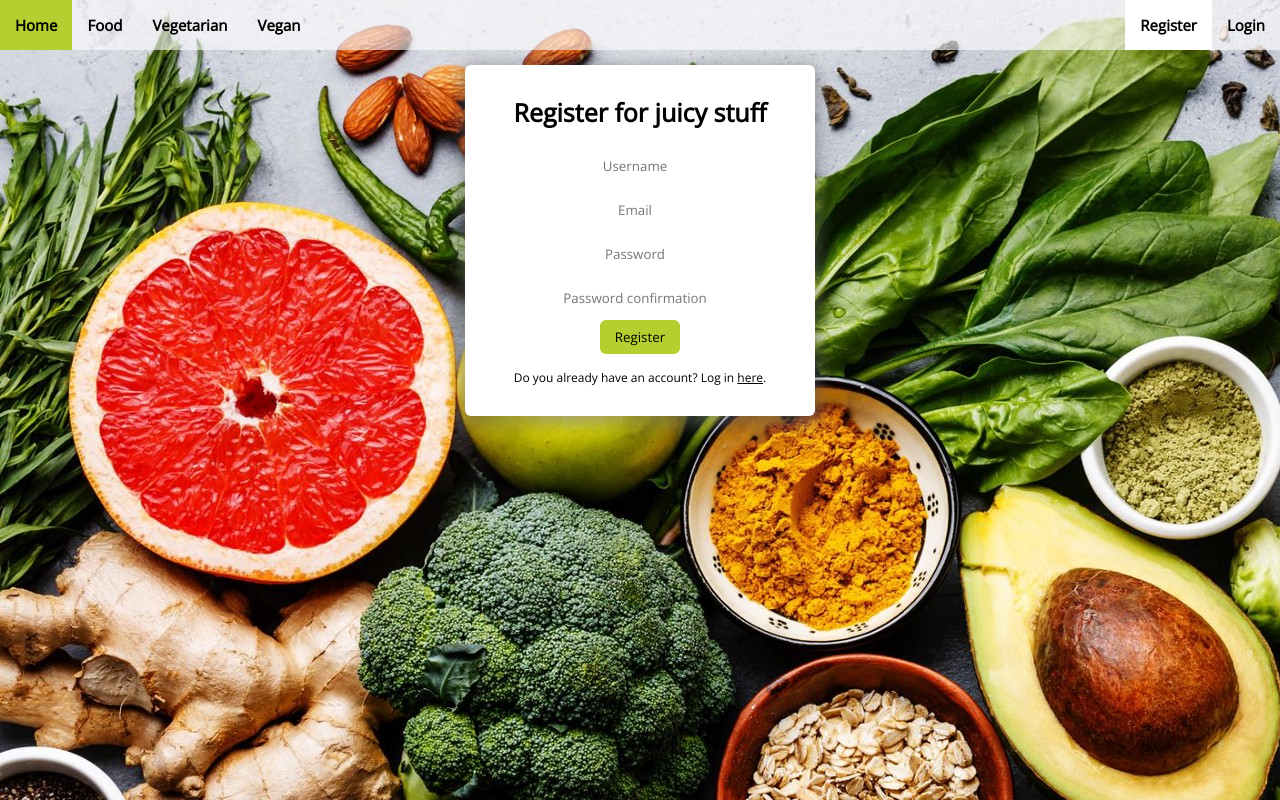
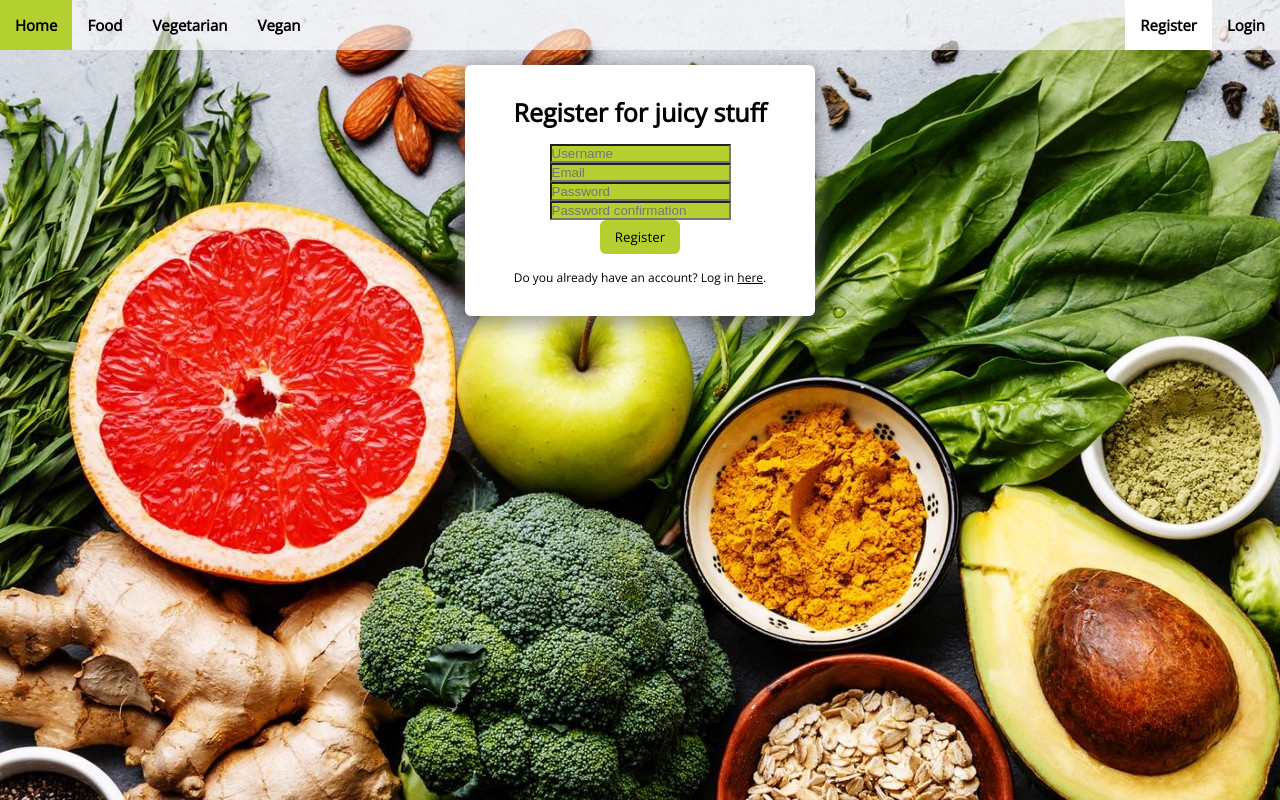
Before and after one commit to danielle076/eindproject_frontend_part2, a React (Create React App) app: page /register in a window 1280 px wide. Built offline with nearby package versions, Linux system fonts and the light colour scheme; no server answers.

Commit message:
reuse input

```diff
--- /dev/null
+++ b/src/components/input/Input.js
@@ -0,0 +1,13 @@
+import React from 'react';
+import styles from './Input.module.css';
+
+function Input({inputText, onChange, onKeyPress}) {
+    return <input type='number'
+                  placeholder={inputText}
+                  className={styles.input}
+                  onChange={onChange}
+                  onKeyPress={onKeyPress}
+    />
+}
+
+export default Input;
--- /dev/null
+++ b/src/components/input/Input.module.css
@@ -0,0 +1,9 @@
+.input {
+    text-align: center;
+    padding: 8px;
+    border-radius: 6px;
+    border: none;
+    vertical-align: middle;
+    margin: 0 10px 5px 0;
+    font-family: 'Open Sans', sans-serif, 'Roboto', sans-serif;
+}
--- a/src/pages/food/Food.js
+++ b/src/pages/food/Food.js
@@ -4,6 +4,7 @@ import axios from 'axios';
 import Nutrients from '../../components/nutrients/Nutrients'
 import {ReactComponent as LoadingIcon} from '../../assets/loading.svg'
 import Button from "../../components/button/Button";
+import Input from "../../components/input/Input";
 
 function Food() {
     const [food, setFood] = useState(null);
@@ -45,9 +46,8 @@ function Food() {
             {error && <p className={styles.error}>{error}</p>}
             <div>
                 <section className={styles.food}>
-                    <input
-                        type='number'
-                        placeholder='Enter calories'
+                    <Input
+                        inputText='Enter calories'
                         onChange={handleChange}
                         onKeyPress={handleKeyPress}
                     />
@@ -56,7 +56,7 @@ function Food() {
                             foodData();
                             setDisabled(true);
                         }}
-                        buttonText="Click for your daily meals"
+                        buttonText='Click for your daily meals'
                     />
                 </section>
                 {loading && <LoadingIcon className={styles.loader}/>}
--- a/src/pages/food/Food.module.css
+++ b/src/pages/food/Food.module.css
@@ -8,16 +8,6 @@ section {
     display: flex;
     align-items: center;
     justify-content: center;
-}
-
-input {
-    text-align: center;
-    padding: 8px;
-    border-radius: 6px;
-    border: none;
-    vertical-align: middle;
-    margin: 0 10px 5px 0;
-    font-family: 'Open Sans', sans-serif, 'Roboto', sans-serif;
 }
 
 .error {
--- a/src/pages/login/Login.js
+++ b/src/pages/login/Login.js
@@ -47,7 +47,7 @@ function Login() {
                 id="email"
                 placeholder="Email"
                 ref={emailRef} required
-                className="input"
+                className={styles.input}
             />
             <input
                 type="password"
@@ -55,7 +55,7 @@ function Login() {
                 id="password-field"
                 ref={passwordRef} required
                 placeholder="Password"
-                className="input"
+                className={styles.input}
             />
             <Button
                 disabled={loading}
--- a/src/pages/login/Login.module.css
+++ b/src/pages/login/Login.module.css
@@ -18,6 +18,11 @@
     text-align: center;
     margin-bottom: 15px;
     font-size: 25px;
+}
+
+.input {
+    background-color: hsl(70, 62%, 50%);
+    color: black;
 }
 
 .p {
--- a/src/pages/register/Register.js
+++ b/src/pages/register/Register.js
@@ -62,7 +62,7 @@ function Register() {
                 placeholder="Username"
                 ref={userNameRef}
                 required
-                className="input"
+                className={styles.input}
             />
             <input
                 type="email"
@@ -71,7 +71,7 @@ function Register() {
                 placeholder="Email"
                 ref={emailRef}
                 required
-                className="input"
+                className={styles.input}
             />
             <input
                 type="password"
@@ -79,7 +79,7 @@ function Register() {
                 id="password-field"
                 ref={passwordRef} required
                 placeholder="Password"
-                className="input"
+                className={styles.input}
             />
             <input
                 type="password"
@@ -87,7 +87,7 @@ function Register() {
                 id="confirmation-field"
                 placeholder="Password confirmation"
                 ref={passwordConfirmRef} required
-                className="input"
+                className={styles.input}
             />
             <Button
                 disabled={loading}
--- a/src/pages/register/Register.module.css
+++ b/src/pages/register/Register.module.css
@@ -18,6 +18,11 @@
     text-align: center;
     margin-bottom: 15px;
     font-size: 25px;
+}
+
+.input {
+    background-color: hsl(70, 62%, 50%);
+    color: black;
 }
 
 .p {
--- a/src/pages/vegan/Vegan.js
+++ b/src/pages/vegan/Vegan.js
@@ -4,6 +4,7 @@ import axios from 'axios';
 import Nutrients from '../../components/nutrients/Nutrients'
 import {ReactComponent as LoadingIcon} from '../../assets/loading.svg'
 import Button from "../../components/button/Button";
+import Input from "../../components/input/Input";
 
 function Vegan() {
     const [food, setFood] = useState(null);
@@ -45,9 +46,8 @@ function Vegan() {
             {error && <p className={styles.error}>{error}</p>}
             <div>
                 <section className={styles.food}>
-                    <input
-                        type='number'
-                        placeholder='Enter calories'
+                    <Input
+                        inputText='Enter calories'
                         onChange={handleChange}
                         onKeyPress={handleKeyPress}
                     />
--- a/src/pages/vegan/Vegan.module.css
+++ b/src/pages/vegan/Vegan.module.css
@@ -8,16 +8,6 @@ section {
     display: flex;
     align-items: center;
     justify-content: center;
-}
-
-input {
-    text-align: center;
-    padding: 8px;
-    border-radius: 6px;
-    border: none;
-    vertical-align: middle;
-    margin: 5px 10px 5px 0;
-    font-family: 'Open Sans', sans-serif, 'Roboto', sans-serif;
 }
 
 .error {
--- a/src/pages/vegetarian/Vegetarian.js
+++ b/src/pages/vegetarian/Vegetarian.js
@@ -4,6 +4,7 @@ import axios from 'axios';
 import Nutrients from '../../components/nutrients/Nutrients'
 import {ReactComponent as LoadingIcon} from '../../assets/loading.svg'
 import Button from "../../components/button/Button";
+import Input from "../../components/input/Input";
 
 function Vegetarian() {
     const [food, setFood] = useState(null);
@@ -45,9 +46,8 @@ function Vegetarian() {
             {error && <p className={styles.error}>{error}</p>}
             <div>
                 <section className={styles.food}>
-                    <input
-                        type='number'
-                        placeholder='Enter calories'
+                    <Input
+                        inputText='Enter calories'
                         onChange={handleChange}
                         onKeyPress={handleKeyPress}
                     />
--- a/src/pages/vegetarian/Vegetarian.module.css
+++ b/src/pages/vegetarian/Vegetarian.module.css
@@ -8,16 +8,6 @@ section {
     display: flex;
     align-items: center;
     justify-content: center;
-}
-
-input {
-    text-align: center;
-    padding: 8px;
-    border-radius: 6px;
-    border: none;
-    vertical-align: middle;
-    margin: 5px 10px 5px 0;
-    font-family: 'Open Sans', sans-serif, 'Roboto', sans-serif;
 }
 
 .error {
```
